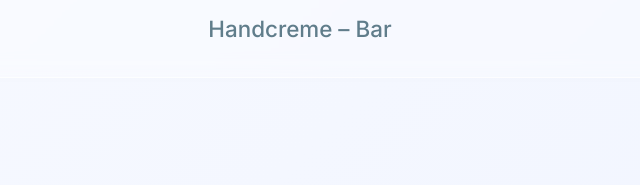
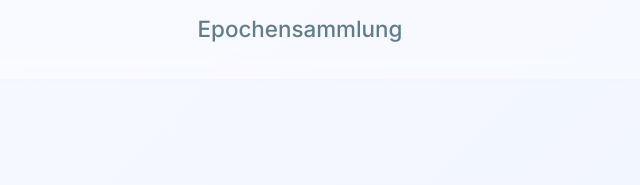
Before and after one commit to julianmilling9999/Kunst-EF, a plain HTML site: page index.html in a window 1280 px wide. Shown: the part 284-469 px from the top of the page, 340-980 px from the left. Drawn offline with Linux system fonts and the light colour scheme.

Commit message:
Update index.html

```diff
--- a/index.html
+++ b/index.html
@@ -140,7 +140,7 @@
             <!-- Minimalistisches Barren-Icon (Umriss) -->
             <rect x="16" y="20" width="32" height="24" rx="4" />
         </svg>
-        <h2>Handcreme – Bar</h2>
+        <h2>Epochensammlung</h2>
     </a>
 
 </div>
```
